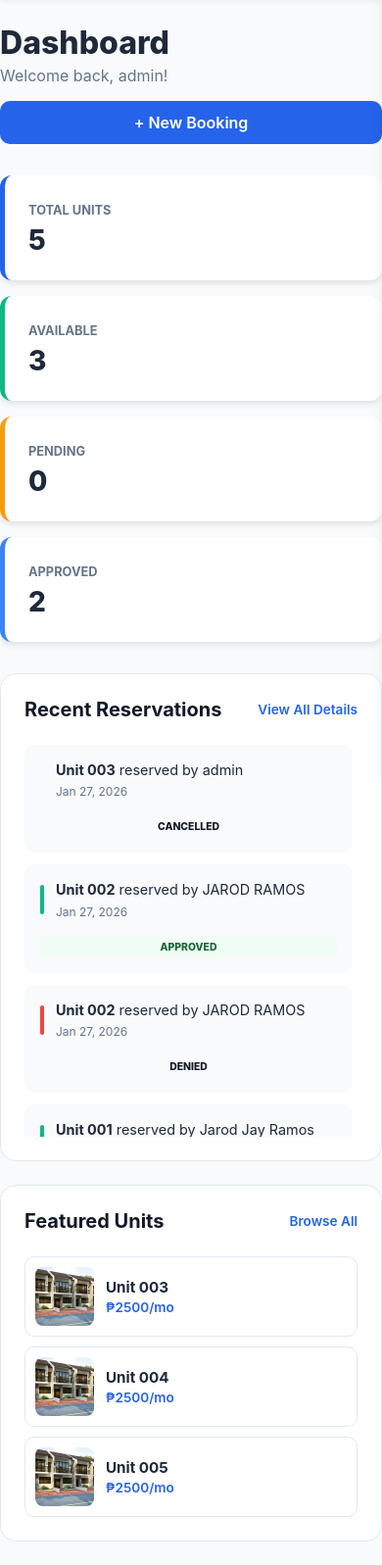
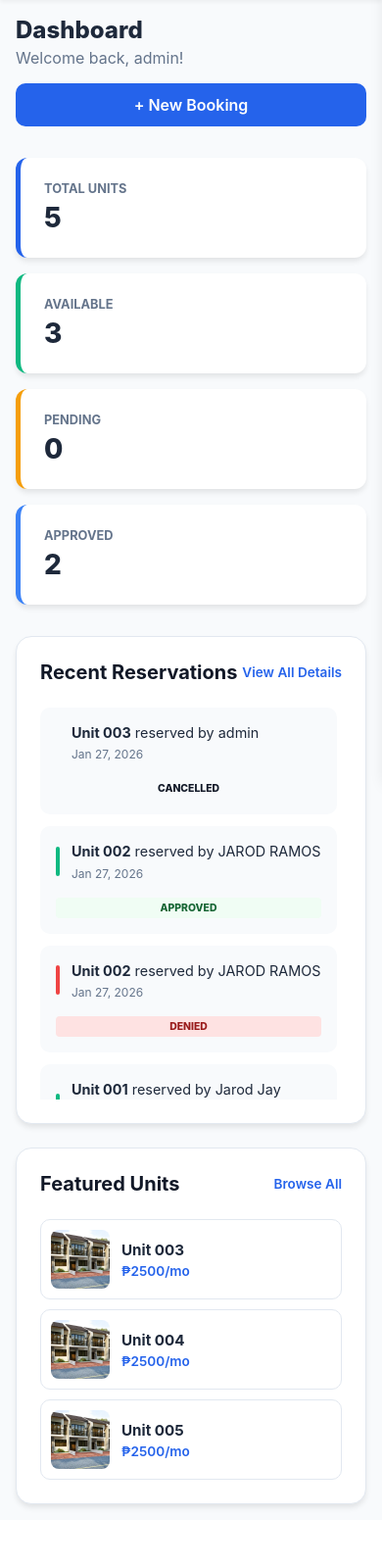
Before and after one commit to ramosjarod04-creator/apartment, a Django app: page / in a window 390 px wide. Shown: the part 51-1648 px from the top of the page at 98% size. After the commit the page ends 1591 px from the top, so only its background shows below. Run offline with Django 5.2, Linux system fonts and the light colour scheme; a user stored in the database is signed in; data comes from the database, SQL or seed files in the repository.

Commit message:
Update dashboard.html

```diff
--- a/reservations/templates/reservations/dashboard.html
+++ b/reservations/templates/reservations/dashboard.html
@@ -3,6 +3,7 @@
 {% block title %}Dashboard - Property Manager{% endblock %}
 
 {% block content %}
+<div class="dashboard-wrapper">
     <div class="container dashboard">
         <div class="page-header">
             <div class="header-text">
@@ -96,6 +97,7 @@
             </div>
         </div>
     </div>
+</div>
 
 <style>
     :root {
@@ -110,8 +112,23 @@
         --shadow: 0 4px 6px -1px rgba(0, 0, 0, 0.1);
     }
 
-    .dashboard { padding: 1.5rem 0; }
-    .main-title { font-size: 2rem; color: var(--dark); font-weight: 800; }
+    /* Wrapper for proper spacing on larger screens */
+    .dashboard-wrapper {
+        background-color: #f8fafc;
+        min-height: 100vh;
+        width: 100%;
+        display: flex;
+        justify-content: center;
+        padding: 0 20px;
+    }
+
+    .container.dashboard {
+        width: 100%;
+        max-width: 1400px;
+        padding: 1.5rem 0;
+    }
+
+    .main-title { font-size: 2rem; color: var(--dark); font-weight: 800; margin: 0; }
     .subtitle { color: var(--gray-text); margin-top: 4px; }
 
     .page-header {
@@ -134,7 +151,11 @@
         text-align: center;
     }
 
-    .btn-primary-style:hover { background-color: #1d4ed8; transform: translateY(-2px); }
+    .btn-primary-style:hover {
+        background-color: #1d4ed8;
+        transform: translateY(-2px);
+        box-shadow: 0 4px 6px rgba(37, 99, 235, 0.4);
+    }
 
     /* STATS GRID */
     .stats-grid {
@@ -150,6 +171,12 @@
         border-radius: 12px;
         border-left: 5px solid var(--border);
         box-shadow: var(--shadow);
+        transition: all 0.3s;
+    }
+
+    .stat-card:hover {
+        transform: translateY(-4px);
+        box-shadow: 0 10px 15px -3px rgba(0,0,0,0.15);
     }
 
     .stat-card.primary-border { border-left-color: var(--primary); }
@@ -157,8 +184,20 @@
     .stat-card.warning-border { border-left-color: var(--warning); }
     .stat-card.info-border { border-left-color: var(--info); }
 
-    .stat-label { font-size: 0.8rem; color: var(--gray-text); font-weight: 700; text-transform: uppercase; }
-    .stat-value { font-size: 1.75rem; font-weight: 800; color: var(--dark); margin-top: 5px; }
+    .stat-label {
+        font-size: 0.8rem;
+        color: var(--gray-text);
+        font-weight: 700;
+        text-transform: uppercase;
+        display: block;
+    }
+    .stat-value {
+        font-size: 1.75rem;
+        font-weight: 800;
+        color: var(--dark);
+        margin-top: 5px;
+        margin-bottom: 0;
+    }
 
     /* LAYOUT GRID */
     .dashboard-main-grid {
@@ -172,6 +211,7 @@
         border-radius: 16px;
         padding: 1.5rem;
         border: 1px solid var(--border);
+        box-shadow: var(--shadow);
     }
 
     .column-header {
@@ -181,11 +221,43 @@
         margin-bottom: 1.5rem;
     }
 
-    .column-header h2 { font-size: 1.25rem; font-weight: 700; }
-    .link-action { text-decoration: none; color: var(--primary); font-weight: 600; font-size: 0.85rem; }
+    .column-header h2 {
+        font-size: 1.25rem;
+        font-weight: 700;
+        margin: 0;
+    }
+    .link-action {
+        text-decoration: none;
+        color: var(--primary);
+        font-weight: 600;
+        font-size: 0.85rem;
+        transition: color 0.2s;
+    }
+    .link-action:hover {
+        color: #1d4ed8;
+    }
 
     /* ACTIVITY FEED */
-    .activity-feed-container { max-height: 400px; overflow-y: auto; padding-right: 5px; }
+    .activity-feed-container {
+        max-height: 400px;
+        overflow-y: auto;
+        padding-right: 5px;
+    }
+
+    .activity-feed-container::-webkit-scrollbar {
+        width: 6px;
+    }
+
+    .activity-feed-container::-webkit-scrollbar-track {
+        background: #f1f5f9;
+        border-radius: 10px;
+    }
+
+    .activity-feed-container::-webkit-scrollbar-thumb {
+        background: #cbd5e1;
+        border-radius: 10px;
+    }
+
     .activity-item {
         display: flex;
         align-items: center;
@@ -194,19 +266,44 @@
         background: #f8fafc;
         gap: 12px;
         margin-bottom: 0.75rem;
+        transition: background 0.2s;
     }
 
-    .activity-status-indicator { width: 4px; height: 30px; border-radius: 2px; flex-shrink: 0; }
+    .activity-item:hover {
+        background: #f1f5f9;
+    }
+
+    .activity-status-indicator {
+        width: 4px;
+        height: 30px;
+        border-radius: 2px;
+        flex-shrink: 0;
+    }
     .activity-status-indicator.pending { background: var(--warning); }
     .activity-status-indicator.approved { background: var(--success); }
     .activity-status-indicator.denied { background: #ef4444; }
 
     .activity-content { flex: 1; }
-    .activity-content p { margin: 0; font-size: 0.9rem; color: var(--dark); line-height: 1.4; }
-    .activity-time { font-size: 0.75rem; color: var(--gray-text); }
+    .activity-content p {
+        margin: 0;
+        font-size: 0.9rem;
+        color: var(--dark);
+        line-height: 1.4;
+    }
+    .activity-time {
+        font-size: 0.75rem;
+        color: var(--gray-text);
+        display: block;
+        margin-top: 4px;
+    }
 
     /* MINI UNITS */
-    .mini-unit-list { display: flex; flex-direction: column; gap: 10px; }
+    .mini-unit-list {
+        display: flex;
+        flex-direction: column;
+        gap: 10px;
+    }
+
     .mini-unit-item {
         display: flex;
         align-items: center;
@@ -215,40 +312,123 @@
         padding: 10px;
         border-radius: 10px;
         border: 1px solid var(--border);
-        transition: 0.2s;
+        transition: all 0.2s;
     }
-    .mini-unit-item:hover { border-color: var(--primary); background: #f0f7ff; }
+    .mini-unit-item:hover {
+        border-color: var(--primary);
+        background: #f0f7ff;
+        transform: translateX(4px);
+    }
 
     .mini-unit-item img, .mini-img-placeholder {
-        width: 60px; height: 60px; border-radius: 8px; object-fit: cover;
+        width: 60px;
+        height: 60px;
+        border-radius: 8px;
+        object-fit: cover;
+        flex-shrink: 0;
     }
 
     .mini-img-placeholder {
-        background: #f1f5f9; display: flex; align-items: center; justify-content: center;
-        color: var(--gray-text); font-size: 0.65rem; text-align: center; font-weight: 700;
+        background: #f1f5f9;
+        display: flex;
+        align-items: center;
+        justify-content: center;
+        color: var(--gray-text);
+        font-size: 0.65rem;
+        text-align: center;
+        font-weight: 700;
     }
 
-    .unit-code { display: block; font-weight: 700; color: var(--dark); font-size: 0.95rem; }
-    .unit-price { font-size: 0.85rem; color: var(--primary); font-weight: 600; }
+    .mini-unit-details {
+        display: flex;
+        flex-direction: column;
+        gap: 4px;
+    }
+
+    .unit-code {
+        display: block;
+        font-weight: 700;
+        color: var(--dark);
+        font-size: 0.95rem;
+    }
+    .unit-price {
+        font-size: 0.85rem;
+        color: var(--primary);
+        font-weight: 600;
+    }
 
     /* BADGES */
     .badge-status {
-        padding: 4px 8px; border-radius: 4px; font-size: 0.65rem; font-weight: 800; text-transform: uppercase;
+        padding: 4px 8px;
+        border-radius: 4px;
+        font-size: 0.65rem;
+        font-weight: 800;
+        text-transform: uppercase;
+        white-space: nowrap;
     }
     .badge-status.pending { background: #fff7ed; color: #9a3412; }
     .badge-status.approved { background: #f0fdf4; color: #166534; }
+    .badge-status.denied { background: #fee2e2; color: #991b1b; }
+
+    .empty-placeholder {
+        text-align: center;
+        padding: 60px 20px;
+        color: var(--gray-text);
+    }
 
     /* RESPONSIVE */
     @media (max-width: 992px) {
-        .dashboard-main-grid { grid-template-columns: 1fr; }
+        .dashboard-main-grid {
+            grid-template-columns: 1fr;
+        }
     }
 
     @media (max-width: 768px) {
-        .page-header { flex-direction: column; align-items: stretch; }
-        .mobile-full-width { width: 100%; }
-        .activity-item { flex-wrap: wrap; }
-        .badge-status { order: 3; width: 100%; text-align: center; margin-top: 5px; }
-        .activity-content { order: 2; }
+        .dashboard-wrapper {
+            padding: 0 16px;
+        }
+
+        .container.dashboard {
+            padding: 1rem 0;
+        }
+
+        .page-header {
+            flex-direction: column;
+            align-items: stretch;
+        }
+
+        .mobile-full-width {
+            width: 100%;
+        }
+
+        .stats-grid {
+            grid-template-columns: repeat(2, 1fr);
+        }
+
+        .activity-item {
+            flex-wrap: wrap;
+        }
+
+        .badge-status {
+            order: 3;
+            width: 100%;
+            text-align: center;
+            margin-top: 5px;
+        }
+
+        .activity-content {
+            order: 2;
+        }
+    }
+
+    @media (max-width: 480px) {
+        .stats-grid {
+            grid-template-columns: 1fr;
+        }
+
+        .main-title {
+            font-size: 1.5rem;
+        }
     }
 </style>
 {% endblock %}
```
Lines whose indentation alone changed are shown as unchanged.
